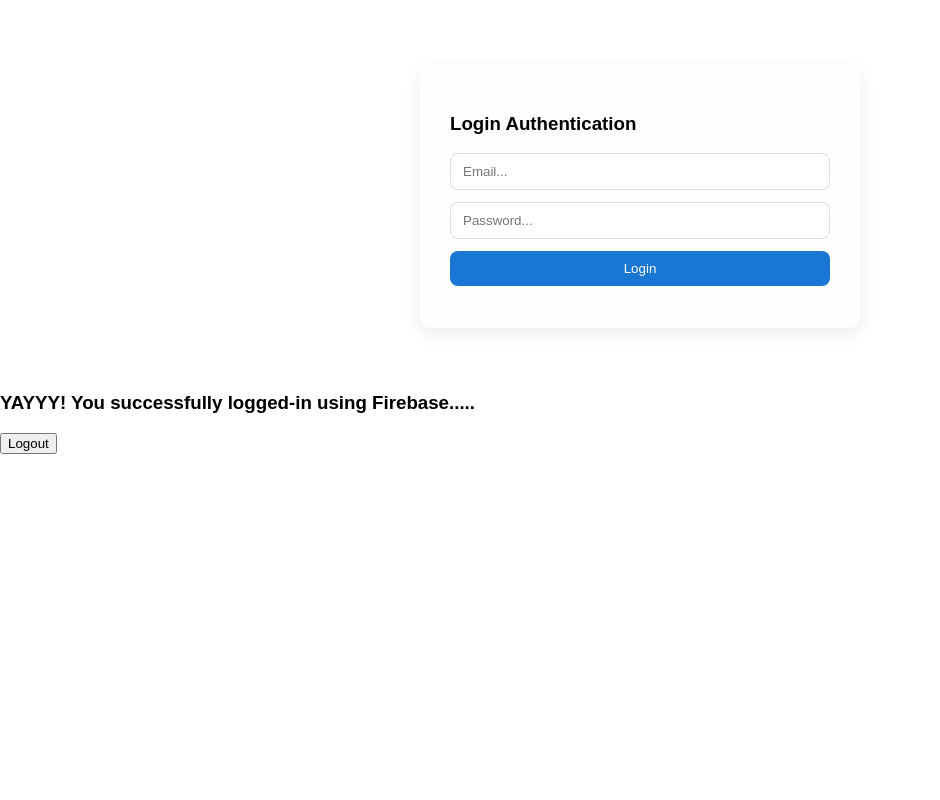
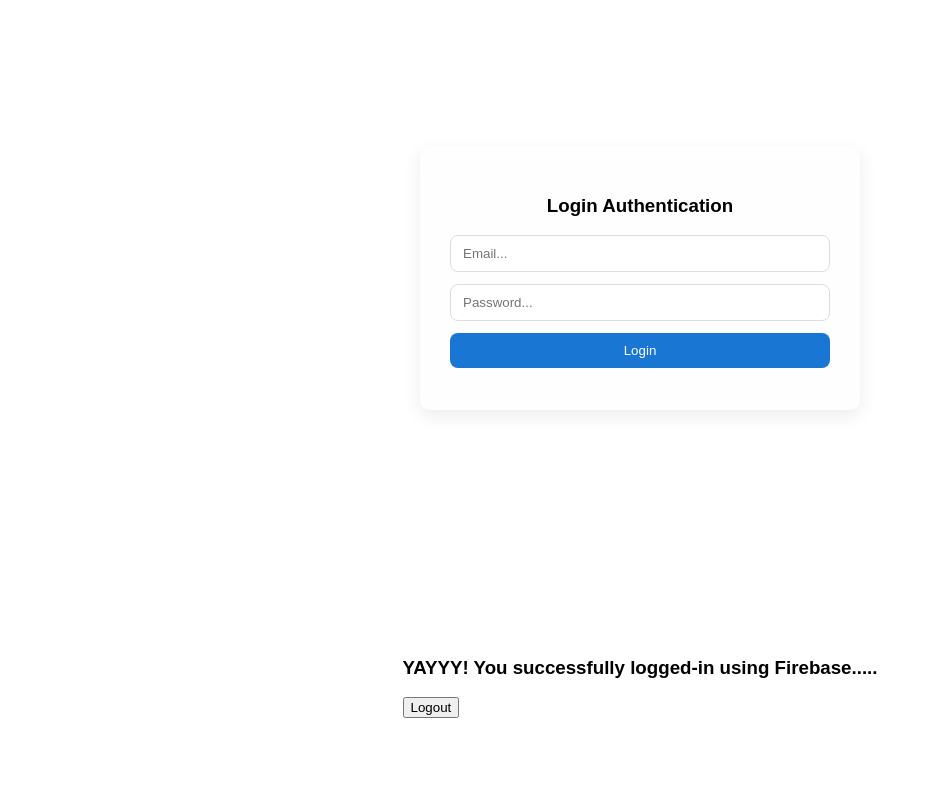
Before and after one commit to SmartSparkCoding/club-tracker, a Flask app: page / in a window 1280 px wide. Shown: the whole page, without its empty margins (0-940 px from the left). Run offline with Flask 3, Linux system fonts and the light colour scheme; some libraries are stand-ins or nearby versions.

Commit message:
do some manuel css fixing

```diff
--- a/static/styles.css
+++ b/static/styles.css
@@ -5,6 +5,9 @@ body {
   margin: 0px;
   font-family: 'Nunito', sans-serif;
   font-size: 16px;
+  min-height: 100vh;
+  display: grid;
+  place-items: center;
 }
 
 .main_div {
@@ -14,6 +17,8 @@ body {
     background: #fefefe;
     border-radius: 10px;
     box-shadow: 0 6px 18px rgba(0,0,0,0.08);
+    width: min(380px, 92vw);
+    text-align: center;
 }
 
 .main_div input, .main_div button {
@@ -34,4 +39,5 @@ body {
 
 .main_div button:hover {
     background: #155a9c;
+    box-shadow: 0 6px 18px #c6dbee;
 }
```
